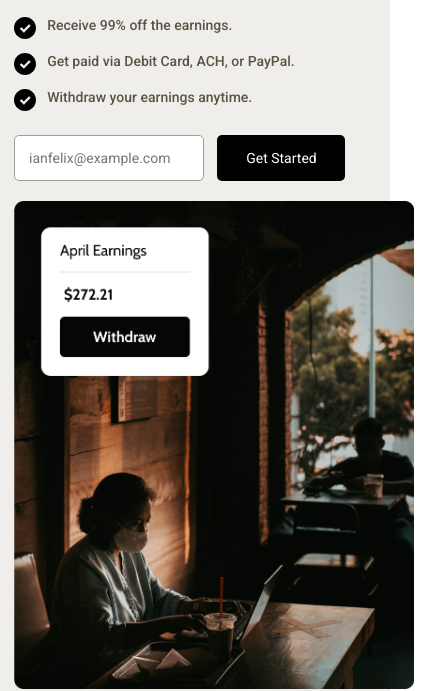
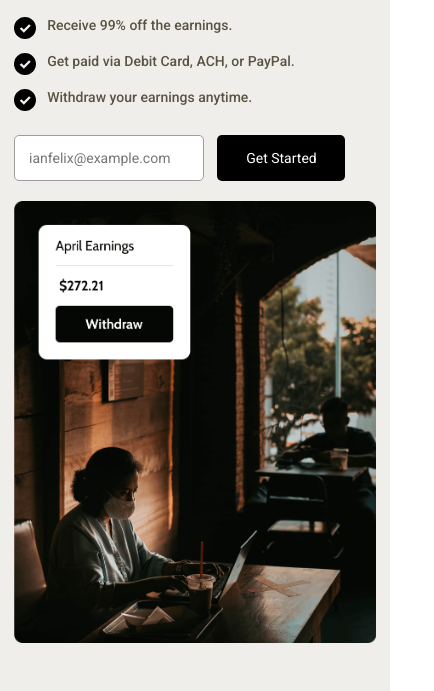
Before and after one commit to ianfelix/Spense, a plain HTML site: page index.html in a window 390 px wide. Shown: the part 449-1140 px from the top of the page, 434 px wide, since content can reach past the window. Drawn offline with Linux system fonts and the light colour scheme.

Commit message:
feat: img responsiviness

```diff
--- a/styles.css
+++ b/styles.css
@@ -114,7 +114,6 @@ body {
 
 .hero-container {
   display: flex;
-  flex: 1 1 260px;
   justify-content: space-between;
   align-items: center;
   flex-wrap: wrap;
@@ -125,6 +124,7 @@ body {
 
 .hero-container div {
   margin-bottom: 20px;
+  flex: 1 1 300px;
 }
 
 .hero-container div h1 {
@@ -170,7 +170,7 @@ body {
 }
 
 .image-hero img {
-  max-width: 400px;
+  flex: 1 1 300px;
 }
 
 .container-wrapper {
@@ -215,7 +215,6 @@ body {
   margin-bottom: 15px;
   font-weight: 400;
   line-height: 1.5rem;
-  white-space: nowrap;
 }
 
 .content-text-phone a {
```
